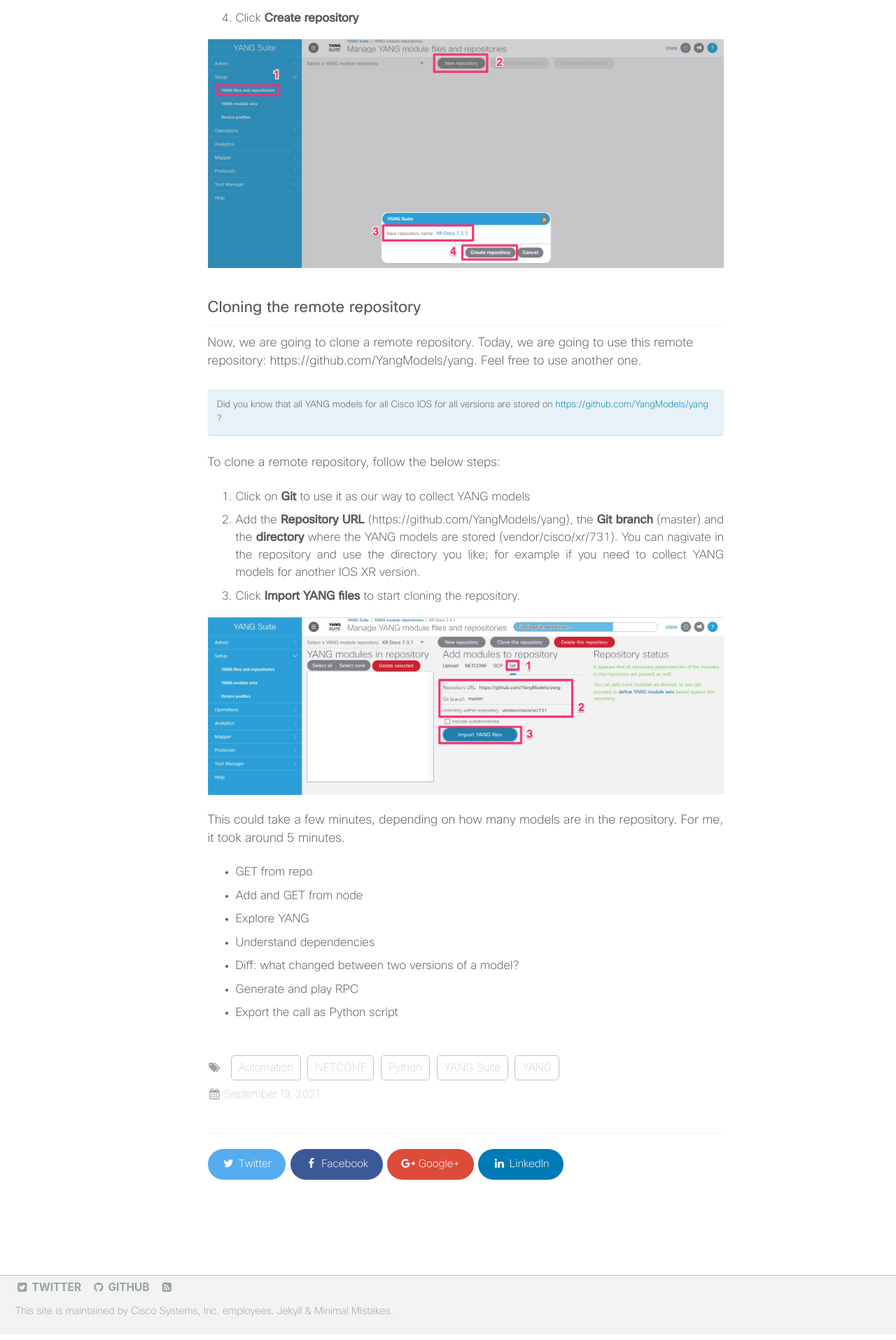
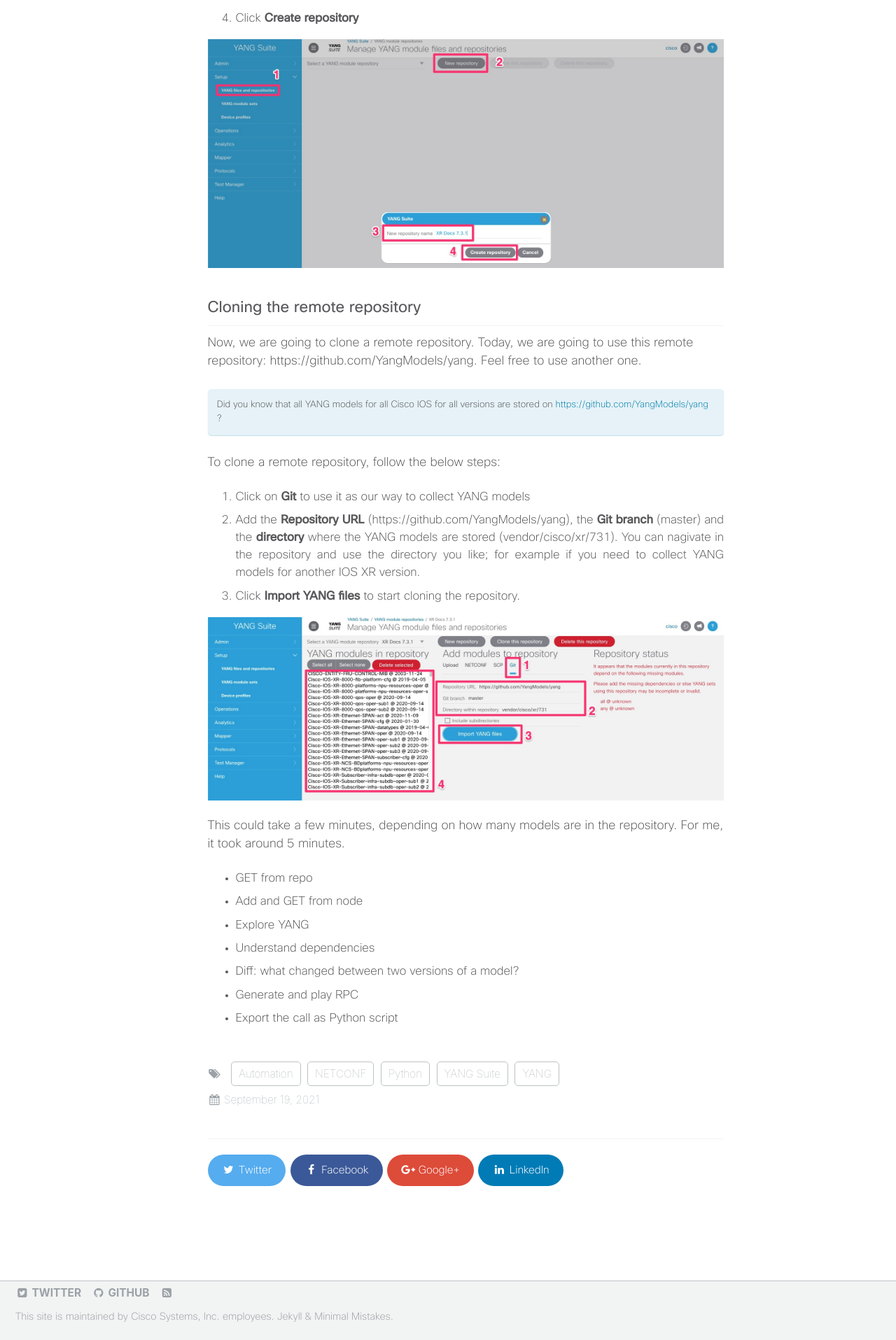
Before and after one commit to xrdocs/programmability, a Jekyll site: the page built from _tutorials/do-you-speak-yang.md, in a window 1280 px wide. Shown: the part 1921-3836 px from the top of the page at 70% size. Built offline with Jekyll 4.4.1, drawn with Linux system fonts in a browser that asks for light colours; comment, search, counter and statistics services are not loaded.

Commit message:
cloning repo

```diff
--- a/_tutorials/do-you-speak-yang.md
+++ b/_tutorials/do-you-speak-yang.md
@@ -79,7 +79,7 @@ To clone a remote repository, follow the below steps:
   2. Add the **Repository URL** (https://github.com/YangModels/yang), the **Git branch** (master) and the **directory** where the YANG models are stored (vendor/cisco/xr/731). You can nagivate in the repository and use the directory you like; for example if you need to collect YANG models for another IOS XR version.
   3. Click **Import YANG files** to start cloning the repository.
 
-![Select the repository.jpg]({{site.baseurl}}/images/Select the repository.jpg){: .align-center}
+![Add remote repository 2.jpg]({{site.baseurl}}/images/Add remote repository 2.jpg){: .align-center}
 
 This could take a few minutes, depending on how many models are in the repository. For me, it took around 5 minutes.
 
```
